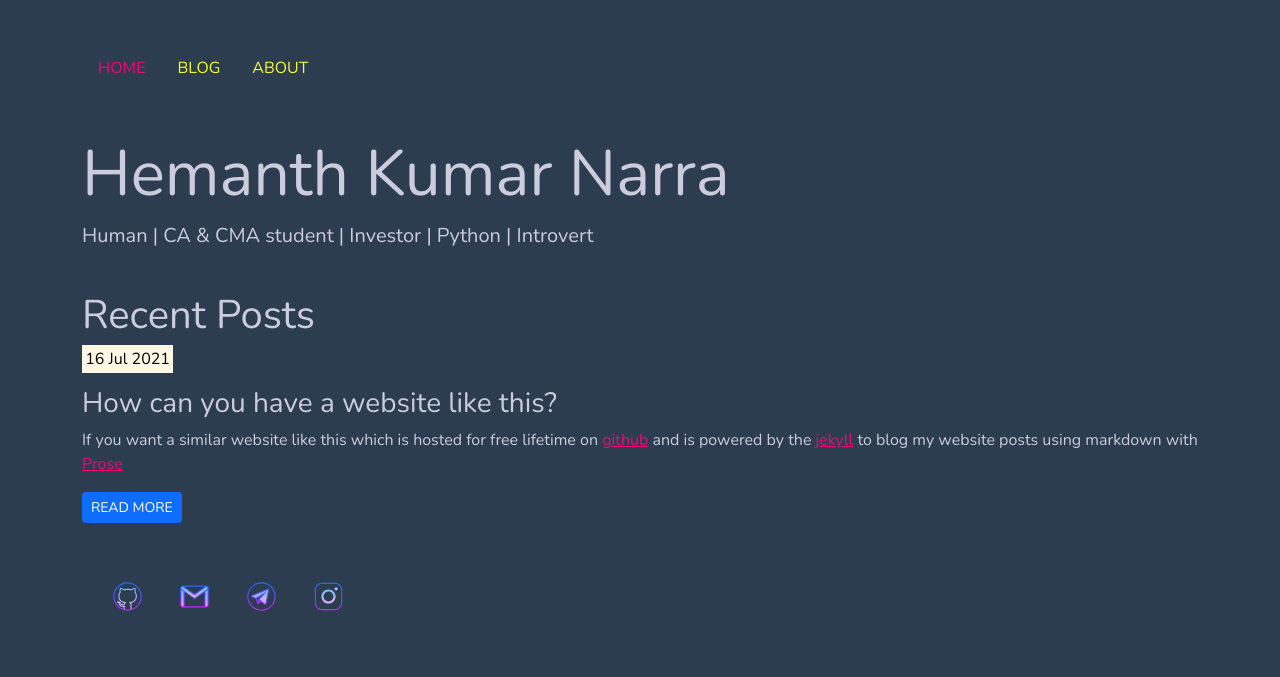
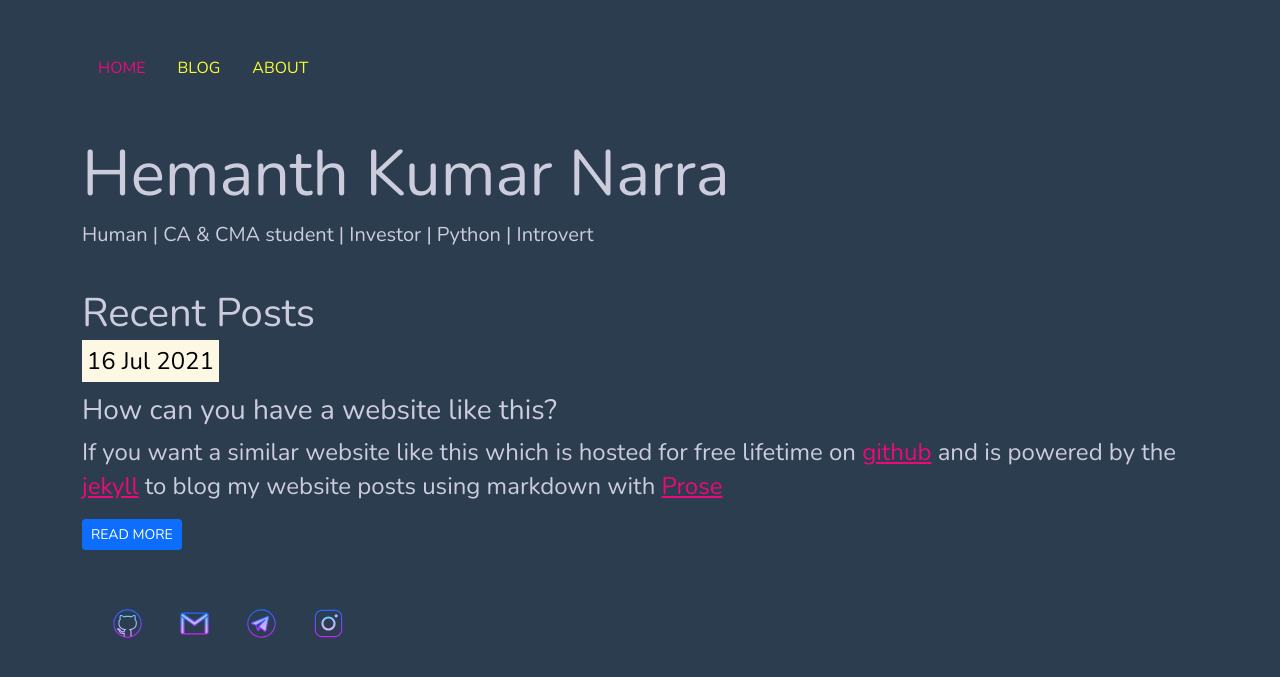
Before and after one commit to hemanthnarra/hemanthnarra.github.io, a Jekyll site: the page built from index.html, in a window 1280 px wide. Shown: the top 677 px of the page. Built offline with Jekyll 4.4.1, drawn with Linux system fonts in a browser that asks for light colours.

Commit message:
Update main.css

```diff
--- a/css/main.css
+++ b/css/main.css
@@ -15,6 +15,9 @@ a:hover {
 .nav-link {
     color: #f9fc32;
 }
+p {
+    font-size: 1.5em; line-height: 1.4em;
+}
 
 /* test
 .footer {
```
